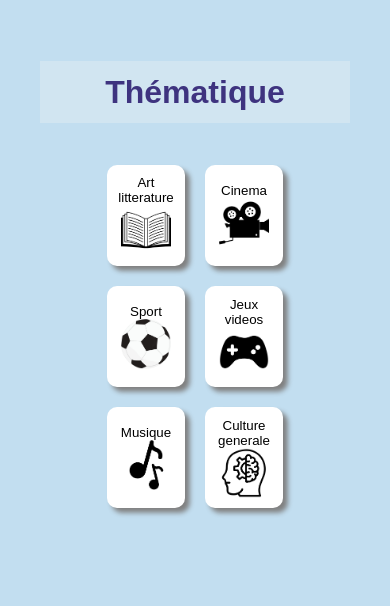
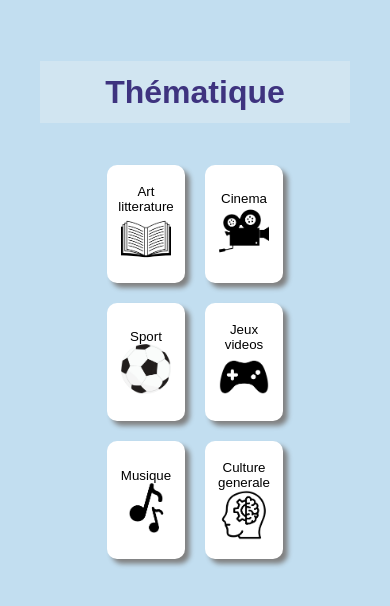
Before and after one commit to espositotimothe/JS-Paris-P2-LesPerses, a React (Vite) app: page /Themedif in a window 390 px wide. Shown: the top 606 px of the page. Built offline with nearby package versions, Linux system fonts and the light colour scheme; no server answers.

Commit message:
fix theme button

```diff
--- a/src/components/Theme.css
+++ b/src/components/Theme.css
@@ -32,7 +32,7 @@
 
 	.category-button {
 		width: 20vw;
-		height: 12vh;
+		height: 14vh;
 		border-radius: 10px;
 		display: flex;
 		flex-direction: column;
```
